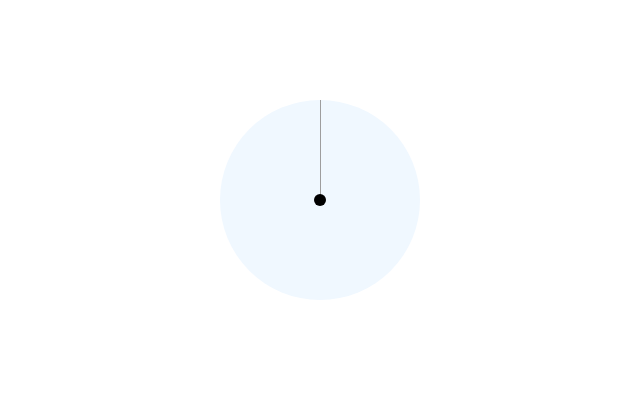
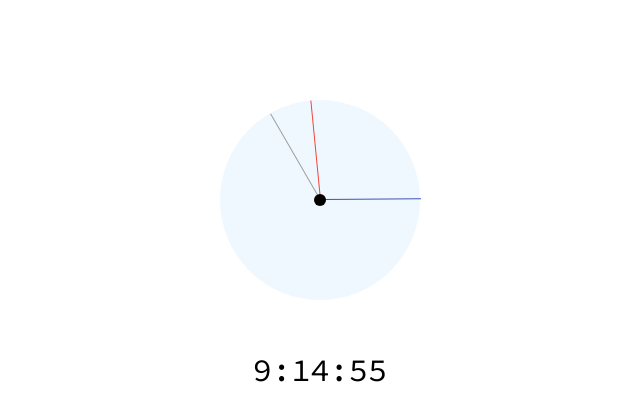
Before and after one commit to GoodSungJin/javascript_study, a plain HTML site: page assignment/toggle_count_watch/analog.html in a window 1280 px wide. Shown: the whole page, without its empty margins (320-960 px from the left). Drawn offline with Linux system fonts and the light colour scheme.

Commit message:
add anlog, stop watch

```diff
--- a/assignment/toggle_count_watch/analog.html
+++ b/assignment/toggle_count_watch/analog.html
@@ -22,8 +22,6 @@
       left: 50%;
       width: 1px;
       height: 100px;
-      /* 자바스크립트에 의해 덮어써진다. */
-      /* transform: translate3d(-50%, 0, 0); */
       transform-origin: 100% 100%;
     }
 
@@ -72,11 +70,39 @@
   </div>
 
   <script>
-    if(xhr.status === 200) {
+    class Clock {
+      constructor() {
+        this.$digital = document.querySelector('.digital-clock');
 
+        this.$analogHour = document.querySelector('.hour');
+        this.$analogMin = document.querySelector('.minute');
+        this.$analogSec = document.querySelector('.second');
 
+        this.hour = new Date().getHours();
+        this.min = new Date().getMinutes();
+        this.sec = new Date().getSeconds();
+      }
+
+      handleTime() {
+        this.hour = new Date().getHours();
+        this.min = new Date().getMinutes();
+        this.sec = new Date().getSeconds();
+      }
+
+      displayTime() {
+        this.$digital.innerHTML = `${this.hour}:${this.min}:${this.sec}`;
+        this.$analogHour.style.transform = `rotate(${(this.hour % 12) * 30 + (this.min * 6 + (this.sec * 6 / 60) / 12)}deg)`;
+        this.$analogMin.style.transform = `rotate(${this.min * 6 + (this.sec * 6 / 60)}deg)`;
+        this.$analogSec.style.transform = `rotate(${this.sec * 6}deg)`;
+      }
     }
 
+    const digital = new Clock();
+
+    setInterval(() => {
+      digital.handleTime();
+      digital.displayTime();
+    }, 1000);
   </script>
 </body>
 </html>
```
Also changed, not shown: assignment/toggle_count_watch/stop_watch.html (+1 -1 lines).
